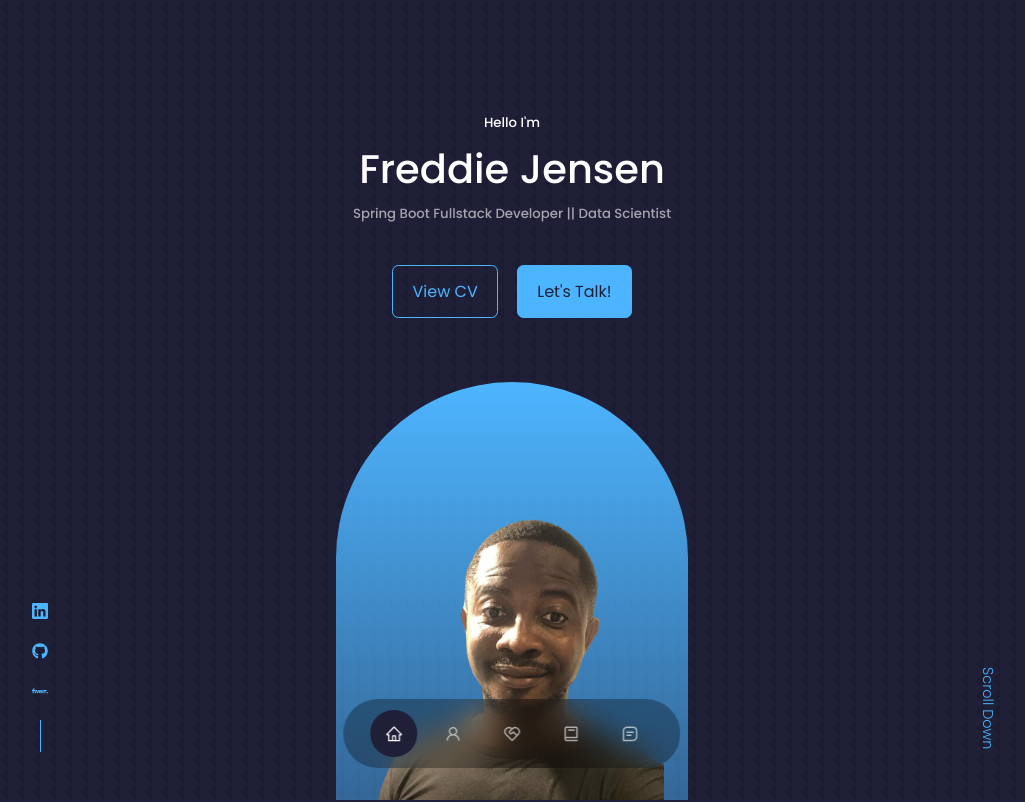
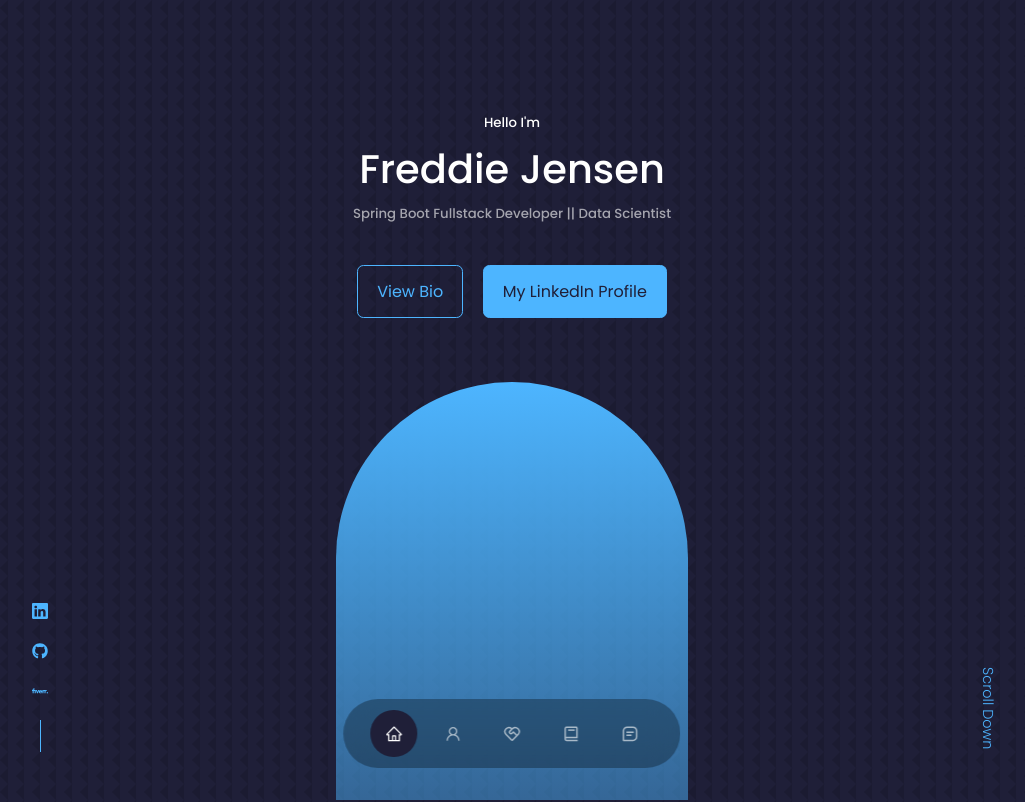
Before and after one commit to xjmaine/portfolio-react, a React (Create React App) app: page / in a window 1280 px wide. Shown: the top 802 px of the page, without its empty margins (128-1153 px from the left). Built offline with nearby package versions, Linux system fonts and the light colour scheme.

Commit message:
image removed in header

```diff
--- a/src/components/header/CTA.jsx
+++ b/src/components/header/CTA.jsx
@@ -4,8 +4,8 @@ import  CV from '../../assets/cv.pdf';
 function CTA() {
   return (
     <div className='cta'>
-      <a href={CV} download className='btn'>View CV</a>
-      <a href="#contact" className='btn btn-primary'>Let's Talk!</a>
+      <a href={CV} download className='btn'>View Bio</a>
+      <a href="https://www.linkedin.com/in/freddie-j-420660b3/" target="_blank" className='btn btn-primary'>My LinkedIn Profile</a>
     </div>
   )
 }
--- a/src/components/header/Header.jsx
+++ b/src/components/header/Header.jsx
@@ -17,7 +17,7 @@ const Header = () => {
           <HeaderSocials/>
 
           <div className="me">
-            <img src={ME} alt="me" />
+            {/* <img src={ME} alt="me" /> */}
           </div>
 
           <a href="#contact" className='scroll_down'>Scroll Down</a>
```
